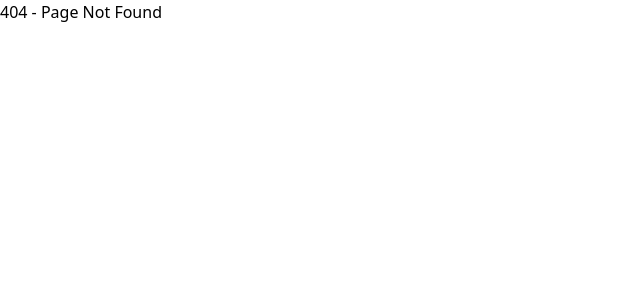
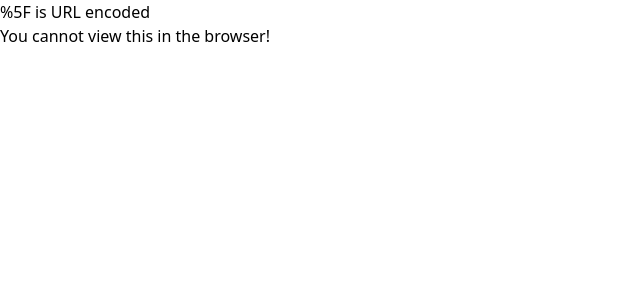
Before and after one commit to Duwesh/Nextjs-15, a Next.js app: page /%5Flib in a window 1280 px wide. Before the commit this address had no page. Shown: the top 300 px of the page, without its empty margins (0-640 px from the left). Built offline with nearby package versions, Linux system fonts and the light colour scheme.

Commit message:
add: private folders: _lib, %5Flib file

```diff
--- /dev/null
+++ b/src/app/%5Flib/page.tsx
@@ -0,0 +1,10 @@
+function PrivateRoute() {
+  return (
+    <div>
+      <h1>%5F is URL encoded</h1>
+      You cannot view this in the browser!
+    </div>
+  );
+}
+
+export default PrivateRoute;
--- /dev/null
+++ b/src/app/_lib/page.tsx
@@ -0,0 +1,5 @@
+function PrivateRoute() {
+  return <div>You cannot view this in the browser!</div>;
+}
+
+export default PrivateRoute;
```
Also changed, not shown: src/app/_lib/format-date.ts (added).
